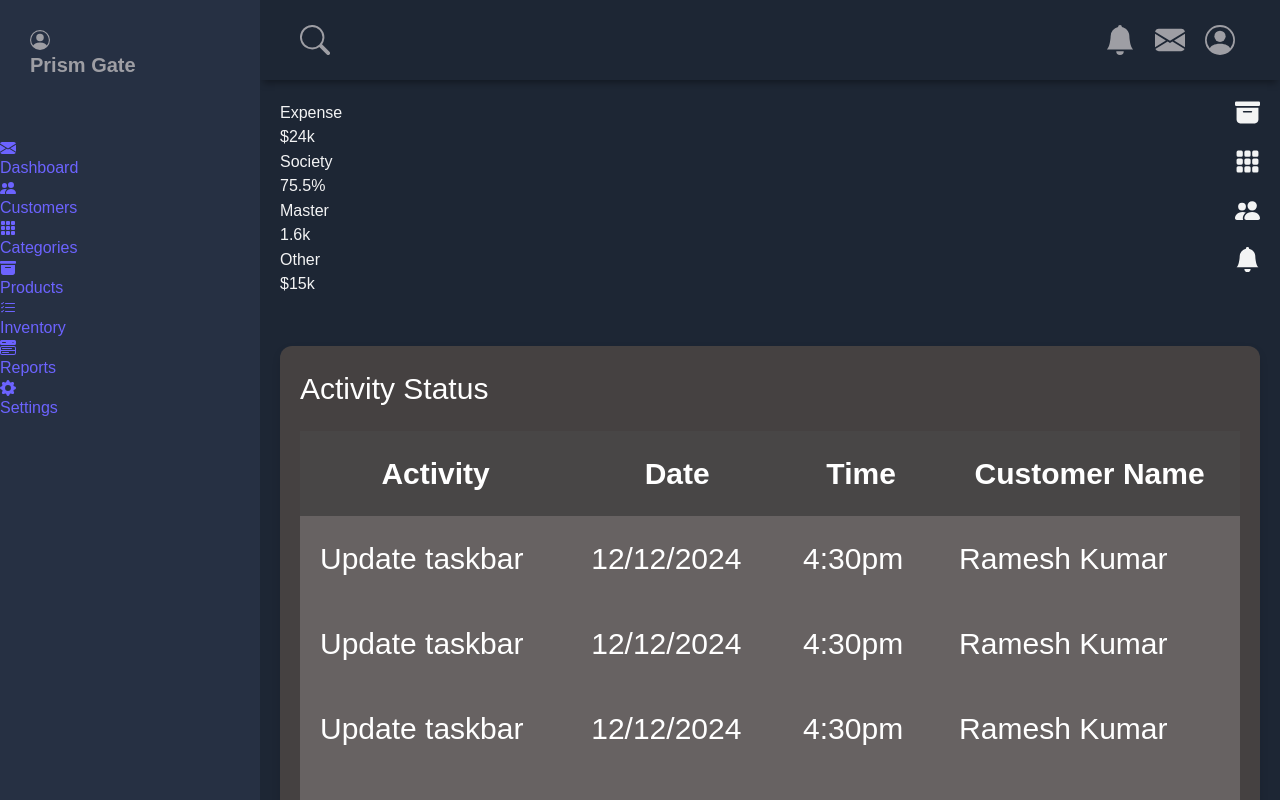
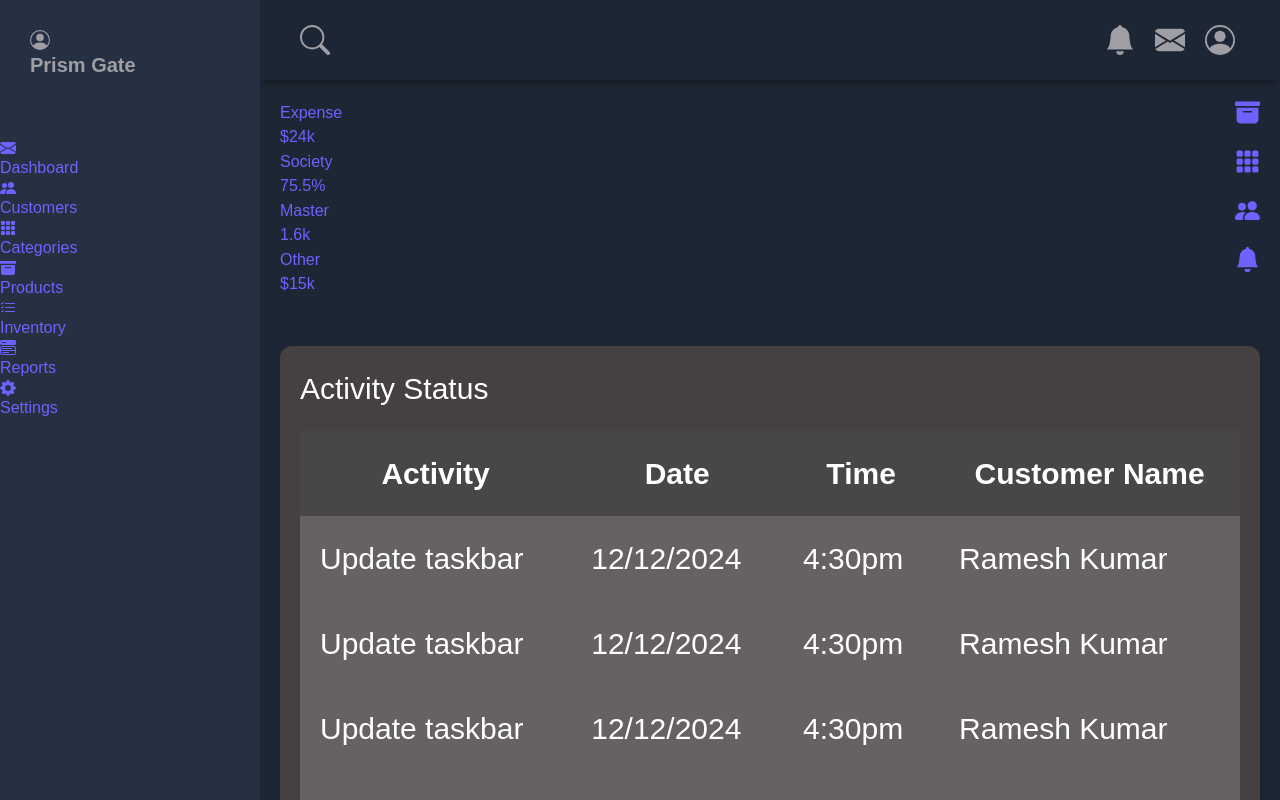
Before and after one commit to Satvickp/builder-admin, a React (Vite) app: page / in a window 1280 px wide. Built offline with nearby package versions, Linux system fonts and the light colour scheme.

Commit message:
Added More Routes

```diff
--- a/src/App.jsx
+++ b/src/App.jsx
@@ -8,6 +8,10 @@ import Category from "./pages/Categories";
 import Inventory from "./pages/Inventory";
 import Products from "./pages/Products";
 import Reports from "./pages/Reports";
+import Expense from "./components/Expense";
+import Society from "./components/Society";
+import Master from "./components/Master";
+import Others from "./components/Others";
 
 function App() {
   return (
@@ -22,6 +26,16 @@ function App() {
           <Route path="/categories" element={<Category />} />
           <Route path="inventory" element={<Inventory />} />
           <Route path="/reports" element={<Reports />} />
+          <Route path="/expense" element={<Expense />} />
+          <Route path="/society" element={<Society />} />
+          <Route path="/master" element={<Master />} />
+          <Route path="/others" element={<Others />} />
+
+          {/* Add any more router here */}
+
+
+
+
         </Route>
       </Routes>
     </BrowserRouter>
--- /dev/null
+++ b/src/components/Expense.jsx
@@ -0,0 +1,11 @@
+import React from 'react'
+
+function Expense() {
+  return (
+    <div>
+      Expense
+    </div>
+  )
+}
+
+export default Expense
--- a/src/components/Home.jsx
+++ b/src/components/Home.jsx
@@ -1,44 +1,46 @@
-import React from 'react'
 import './Style.css'
 import
 { BsFillArchiveFill, BsFillGrid3X3GapFill, BsPeopleFill, BsFillBellFill}
  from 'react-icons/bs'
 import ActivityStatus from './Table'
 import TrafficSource from './Traffic'
+import { Link } from 'react-router-dom'
 
 function Home() {
   return (
 
     <main className='main-container'>
         <div className='grid sm:grid-cols-4 gap-3'>
-            <div className='bg-blue-600 h-[200px] rounded-md sm:col-span-1 p-4 mb-2 shadow-md'>
+            <Link to={'/expense'} className='bg-blue-600 text-white h-[200px] rounded-md sm:col-span-1 p-4 mb-2 shadow-md hover:bg-blue-500' style={{textDecoration: 'none'}}>
                 <div className='card-inner'>
                     <h3 className='text-2xl'>Expense</h3>
                     <BsFillArchiveFill className='card_icon'/>
                 </div>
                 <h1 className='mt-3 text-lg'>$24k</h1>
-            </div>
-            <div className='bg-orange-600 h-[200px] rounded-md sm:col-span-1 p-4 mb-2 shadow-md'>
+            </Link>
+            <Link to={'/society'} className='bg-orange-600 text-white h-[200px] rounded-md sm:col-span-1 p-4 mb-2 shadow-md hover:bg-orange-500' style={{textDecoration: 'none'}}>
                 <div className='card-inner'>
                     <h3 className='text-2xl'>Society</h3>
                     <BsFillGrid3X3GapFill className='card_icon'/>
                 </div>
                 <h1 className='mt-3 text-lg'>75.5%</h1>
-            </div>
-            <div className='bg-green-600 h-[200px] rounded-md sm:col-span-1 p-4 mb-2 shadow-md'>
+            </Link>
+            <Link to={'/master'} className='bg-green-600 text-white h-[200px] rounded-md sm:col-span-1 p-4 mb-2 shadow-md hover:bg-green-500' style={{textDecoration: 'none'}}>
                 <div className='card-inner'>
                     <h3 className='text-2xl'>Master</h3>
                     <BsPeopleFill className='card_icon'/>
                 </div>
                 <h1 className='mt-3 text-lg'>1.6k</h1>
-            </div>
-            <div className='bg-red-600 h-[200px] rounded-md sm:col-span-1 p-4 mb-2 shadow-md'>
+            </Link>
+            <Link to={'/others'} className='bg-red-600 text-white h-[200px] rounded-md sm:col-span-1 p-4 mb-2 shadow-md hover:bg-red-500'
+            style={{textDecoration: 'none'}}
+            >
                 <div className='card-inner'>
                     <h3 className='text-2xl'>Other</h3>
                     <BsFillBellFill className='card_icon'/>
                 </div>
                 <h1 className='mt-3 text-lg'>$15k</h1>
-            </div>
+            </Link>
         </div>
          <div className='status-section'>
         <ActivityStatus />
--- /dev/null
+++ b/src/components/Master.jsx
@@ -0,0 +1,11 @@
+import React from 'react'
+
+function Master() {
+  return (
+    <div>
+      Master
+    </div>
+  )
+}
+
+export default Master
--- /dev/null
+++ b/src/components/Others.jsx
@@ -0,0 +1,11 @@
+import React from 'react'
+
+function Others() {
+  return (
+    <div>
+      Others
+    </div>
+  )
+}
+
+export default Others
--- /dev/null
+++ b/src/components/Society.jsx
@@ -0,0 +1,11 @@
+import React from 'react'
+
+function Society() {
+  return (
+    <div>
+      Society
+    </div>
+  )
+}
+
+export default Society
```
